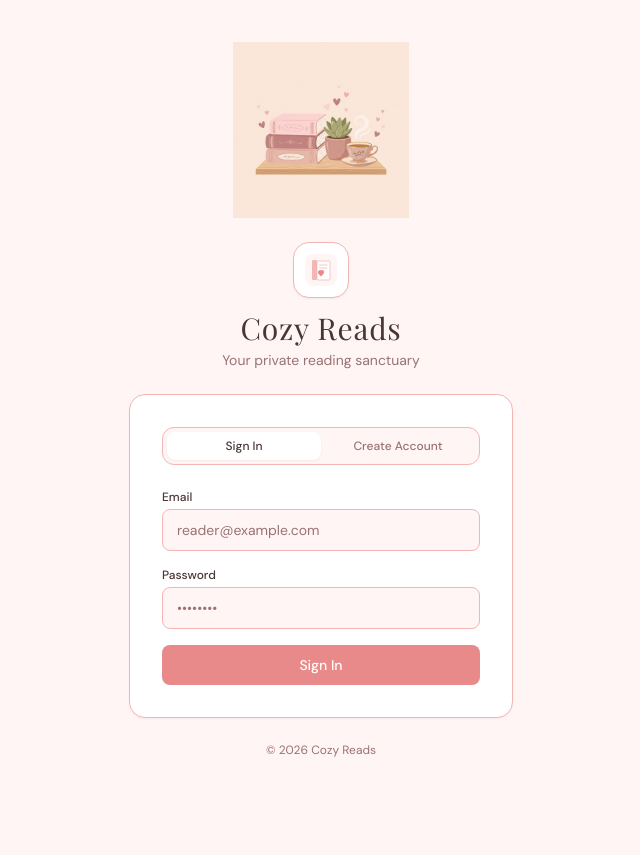
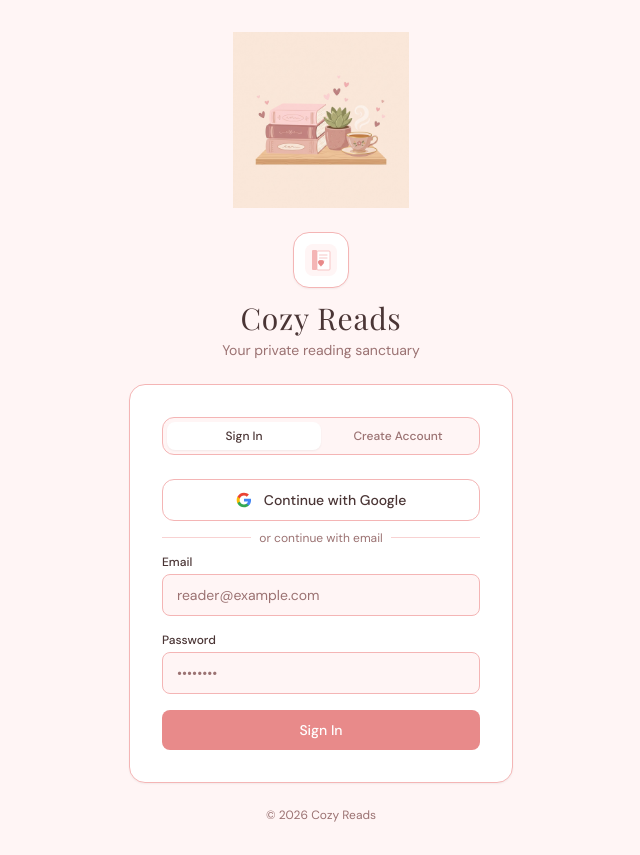
Before and after one commit to fazal305/cozy-reads, a React (Vite) app: page / in a window 1280 px wide. Shown: the whole page, without its empty margins (319-959 px from the left). Before the commit the page ends 800 px from the top, so only its background shows below. Built offline with nearby package versions, Linux system fonts and the light colour scheme; no server answers; a web font is replaced by a local one.

Commit message:
Add Google OAuth sign-in option to login page

```diff
--- a/src/components/LoginPage.jsx
+++ b/src/components/LoginPage.jsx
@@ -4,7 +4,7 @@ import { useAuth } from '../hooks/useAuth';
 const CURRENT_YEAR = new Date().getFullYear();
 
 export default function LoginPage() {
-  const { signIn, signUp } = useAuth();
+  const { signIn, signUp, signInWithGoogle } = useAuth();
   const [isSignUp, setIsSignUp] = useState(false);
   const [email, setEmail] = useState('');
   const [password, setPassword] = useState('');
@@ -12,6 +12,7 @@ export default function LoginPage() {
   const [error, setError] = useState('');
   const [message, setMessage] = useState('');
   const [loading, setLoading] = useState(false);
+  const [googleLoading, setGoogleLoading] = useState(false);
 
   const resetForm = () => {
     setError('');
@@ -21,6 +22,17 @@ export default function LoginPage() {
   const handleModeSwitch = (mode) => {
     setIsSignUp(mode);
     resetForm();
+  };
+
+  const handleGoogleSignIn = async () => {
+    resetForm();
+    setGoogleLoading(true);
+    try {
+      await signInWithGoogle();
+    } catch (err) {
+      setError(err?.message || 'Could not connect to Google. Please check your configuration.');
+      setGoogleLoading(false);
+    }
   };
 
   const handleSubmit = async (e) => {
@@ -112,6 +124,47 @@ export default function LoginPage() {
             </button>
           </div>
 
+          {/* Google Sign In Button */}
+          <button
+            type="button"
+            onClick={handleGoogleSignIn}
+            disabled={loading || googleLoading}
+            className="w-full py-2.5 px-4 rounded-xl border border-cozy-primary bg-white text-cozy-text text-sm font-medium hover:bg-cozy-bg flex items-center justify-center gap-3 transition shadow-xs active:scale-[0.99] disabled:opacity-50 disabled:cursor-not-allowed"
+          >
+            <svg className="w-4 h-4 shrink-0" viewBox="0 0 24 24">
+              <path
+                fill="#4285F4"
+                d="M22.56 12.25c0-.78-.07-1.53-.2-2.25H12v4.26h5.92c-.26 1.37-1.04 2.53-2.21 3.31v2.77h3.57c2.08-1.92 3.28-4.74 3.28-8.09z"
+              />
+              <path
+                fill="#34A853"
+                d="M12 23c2.97 0 5.46-.98 7.28-2.66l-3.57-2.77c-.98.66-2.23 1.06-3.71 1.06-2.86 0-5.29-1.93-6.16-4.53H2.18v2.84C3.99 20.53 7.7 23 12 23z"
+              />
+              <path
+                fill="#FBBC05"
+                d="M5.84 14.09c-.22-.66-.35-1.36-.35-2.09s.13-1.43.35-2.09V7.06H2.18C1.43 8.55 1 10.22 1 12s.43 3.45 1.18 4.94l2.85-2.22.81-.63z"
+              />
+              <path
+                fill="#EA4335"
+                d="M12 5.38c1.62 0 3.06.56 4.21 1.64l3.15-3.15C17.45 2.09 14.97 1 12 1 7.7 1 3.99 3.47 2.18 7.06l3.66 2.84c.87-2.6 3.3-4.52 6.16-4.52z"
+              />
+            </svg>
+            <span>
+              {googleLoading
+                ? 'Connecting to Google…'
+                : isSignUp
+                ? 'Sign up with Google'
+                : 'Continue with Google'}
+            </span>
+          </button>
+
+          <div className="relative my-4 flex items-center justify-center">
+            <div className="w-full border-t border-cozy-primary opacity-60"></div>
+            <span className="absolute bg-cozy-card px-2 text-xs text-cozy-muted font-sans">
+              or continue with email
+            </span>
+          </div>
+
           <form onSubmit={handleSubmit} noValidate className="space-y-4">
             <div className="space-y-1">
               <label htmlFor="email" className="block text-xs font-medium text-cozy-text">
@@ -177,7 +230,7 @@ export default function LoginPage() {
 
             <button
               type="submit"
-              disabled={loading}
+              disabled={loading || googleLoading}
               className="w-full mt-2 py-2.5 rounded-lg bg-cozy-accent text-white font-medium text-sm hover:bg-[#d97979] active:scale-[0.98] transition disabled:opacity-50 disabled:cursor-not-allowed"
             >
               {loading
--- a/src/hooks/useAuth.js
+++ b/src/hooks/useAuth.js
@@ -27,9 +27,19 @@ export function useAuth() {
     return data;
   };
 
+  const signInWithGoogle = async () => {
+    const { error } = await supabase.auth.signInWithOAuth({
+      provider: 'google',
+      options: {
+        redirectTo: window.location.origin,
+      },
+    });
+    if (error) throw error;
+  };
+
   const signOut = async () => {
     await supabase.auth.signOut();
   };
 
-  return { user, signIn, signUp, signOut };
+  return { user, signIn, signUp, signInWithGoogle, signOut };
 }
```
